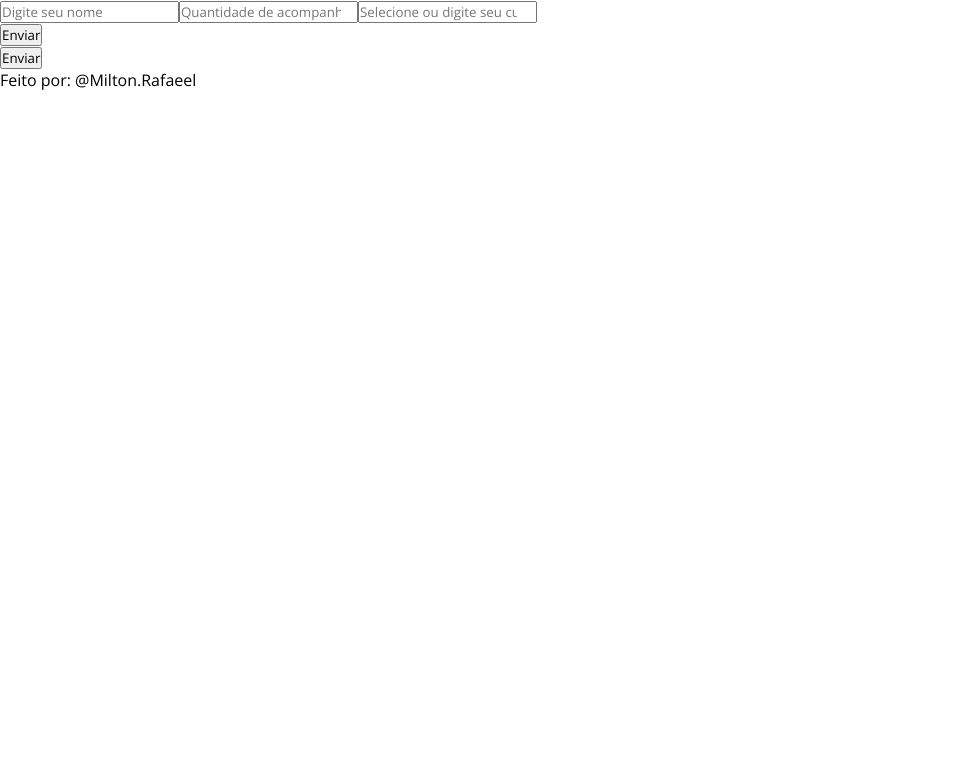
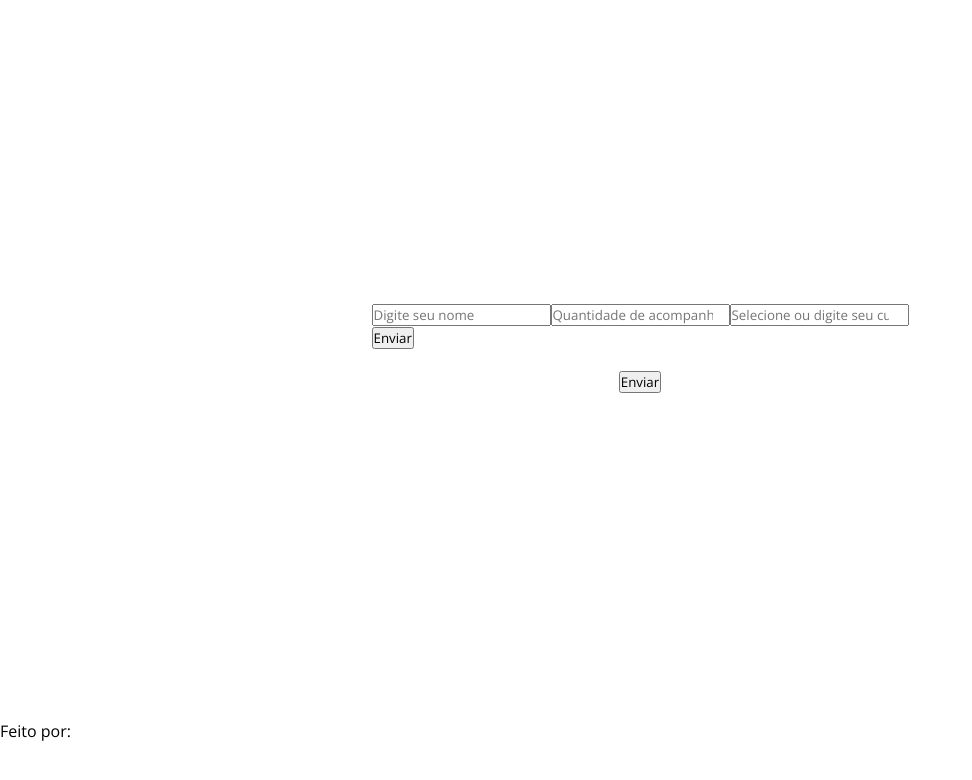
Before and after one commit to MiltonRafaeel/projeto-fasipe-form, a React (Vite) app in the folder frontend/: page / in a window 1280 px wide. Shown: the top 780 px of the page, without its empty margins (0-972 px from the left). Built offline with nearby package versions, Linux system fonts and the light colour scheme.

Commit message:
Adicionado className nas tag

```diff
--- a/frontend/src/App.css
+++ b/frontend/src/App.css
@@ -0,0 +1,15 @@
+main {
+  min-height: calc(100vh - 80px);
+  display: flex;
+  flex-direction: column;
+  align-items: center;
+  justify-content: center;
+  gap: 22px;
+  padding: 24px 16px 48px;
+}
+
+main > div {
+  width: 100%;
+  display: flex;
+  justify-content: center;
+}
--- a/frontend/src/components/Button/index.tsx
+++ b/frontend/src/components/Button/index.tsx
@@ -2,9 +2,9 @@ import './styles.css';
 
 export default function Button() {
 
-    return(
-      <div>
-        <button>Enviar</button>
-      </div>
-    );
+  return (
+    <div>
+      <button className="submit-button">Enviar</button>
+    </div>
+  );
 }
--- a/frontend/src/components/FieldsForm/index.tsx
+++ b/frontend/src/components/FieldsForm/index.tsx
@@ -4,11 +4,12 @@ import './styles.css';
 export default function FieldsForm() {
 
     return (
-        <div>
-            <form action="">
-                <input name="name" type="text" placeholder="Digite seu nome" />
-                <input name="number" type="number" placeholder="Quantidade de acompanhantes" />
+        <div className="fields-form-container">
+            <form action="" className="fields=form">
+                <input className="fields-form__input" name="name" type="text" placeholder="Digite seu nome" />
+                <input className="fields-form__input" name="number" type="number" placeholder="Quantidade de acompanhantes" />
                 <input
+                    className="fields-form__input"
                     name="course"
                     type="text"
                     placeholder="Selecione ou digite seu curso"
--- a/frontend/src/components/Footer/index.tsx
+++ b/frontend/src/components/Footer/index.tsx
@@ -2,11 +2,10 @@ import './styles.css';
 
 export default function Footer() {
 
-    return(
-      <footer>
-            <div>
-                <p>Feito por: @Milton.Rafaeel</p>
-            </div>
+    return (
+        <footer className="footer">
+            <p className="footer-text">Feito por:</p>
+            <a className="footer-link" href=""></a>
         </footer>
     );
 }
```
Also changed, not shown: frontend/src/index.css (+5 -5 lines).
